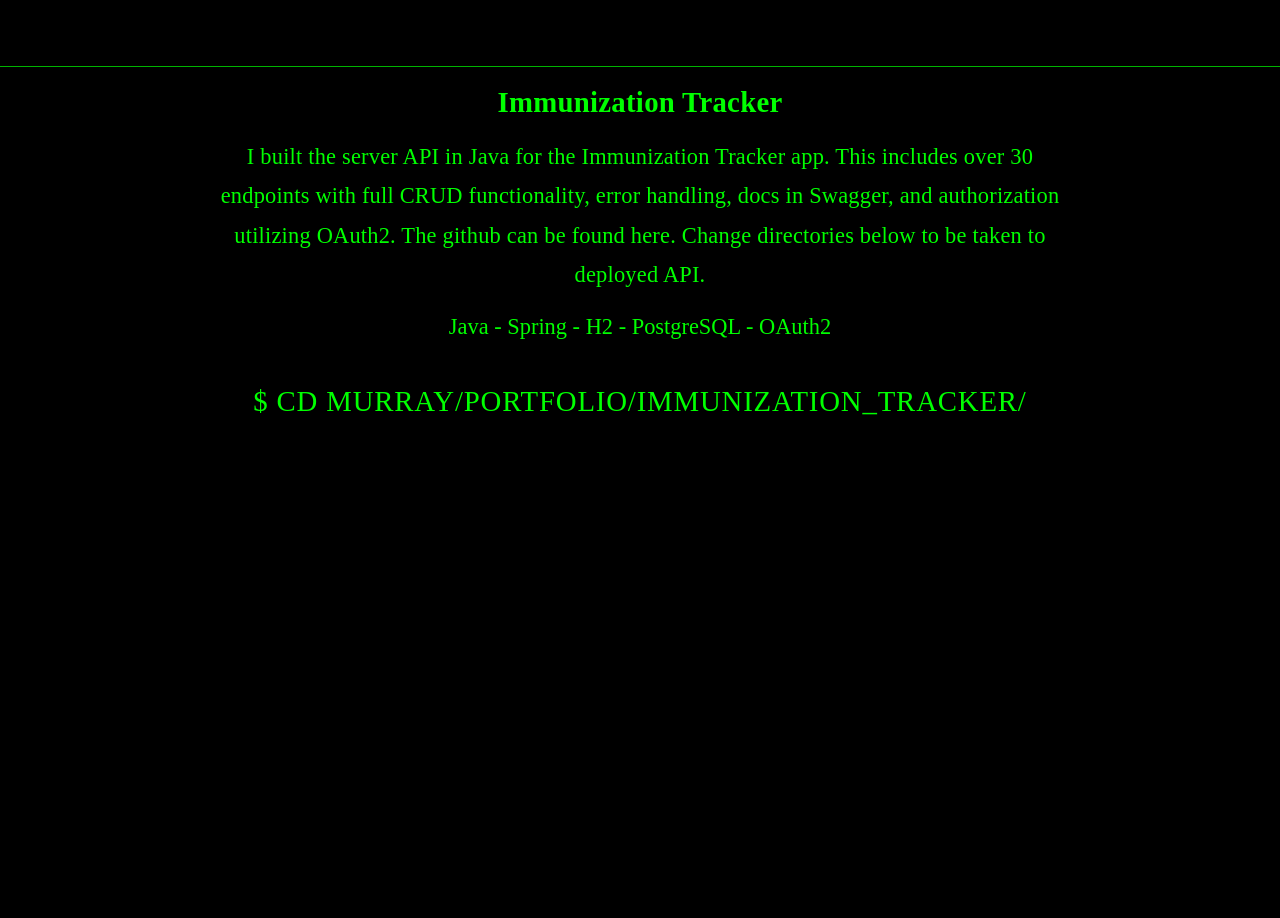
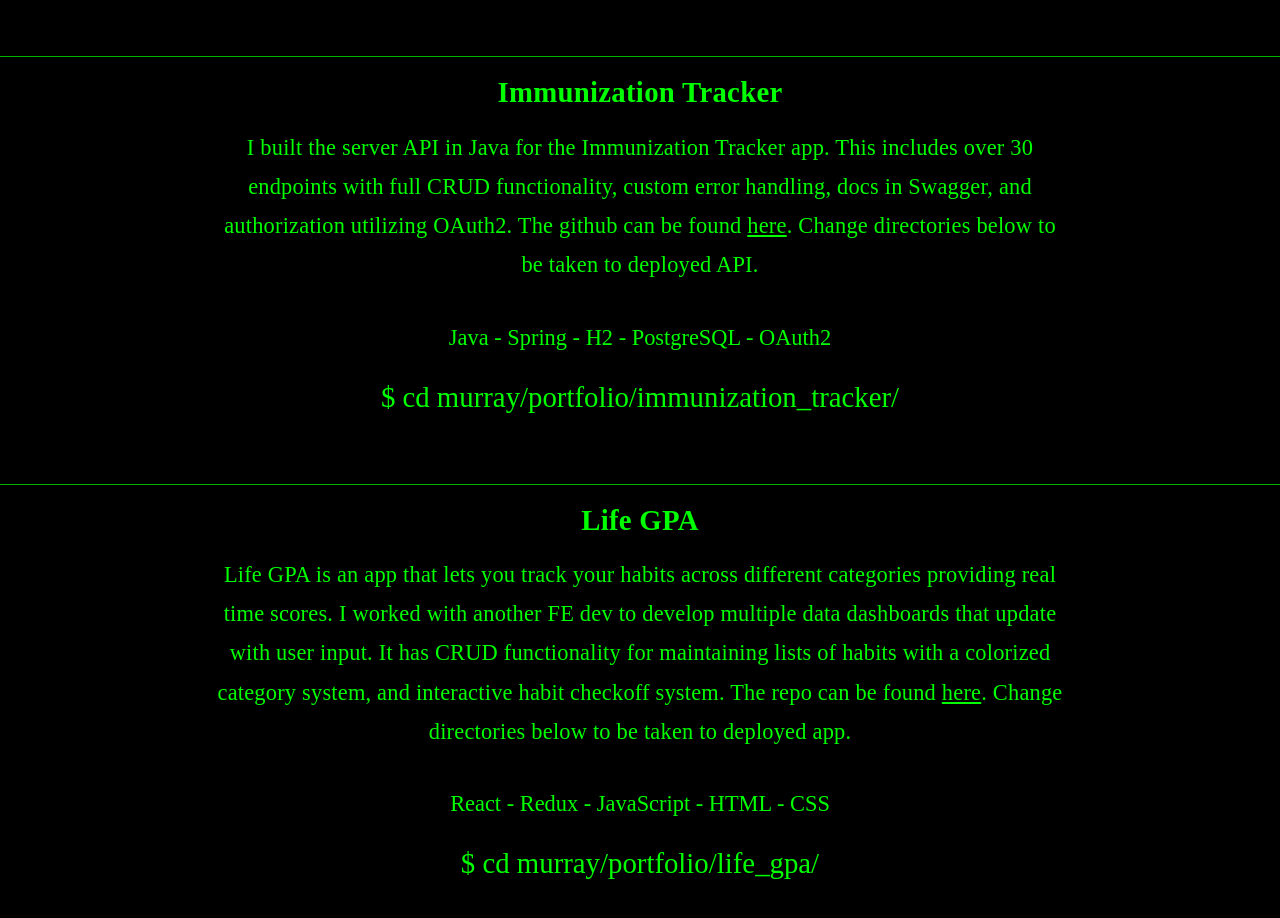
Before and after one commit to rorychristianmurray/portfolio, a React (Create React App) app: page /portfolio in a window 1280 px wide. Shown: the part 440-1358 px from the top of the page. Before the commit the page ends 912 px from the top, so only its background shows below. Built offline with nearby package versions, Linux system fonts and the light colour scheme.

Commit message:
Finish Portfolio projects updates

```diff
--- a/src/components/body/Headband.js
+++ b/src/components/body/Headband.js
@@ -1,11 +1,10 @@
 import React from "react";
-import { Grid, Button } from "@material-ui/core";
+import { Grid } from "@material-ui/core";
 import { headbandStyles } from "../styles/bodyStyles";
 import { Link } from "react-router-dom";
 
-export default props => {
+export default () => {
   const styles = headbandStyles();
-  console.log("Headband props", props);
 
   // const togglePort = () => {
   //   props.setPortIsOpen(!props.portOpen);
@@ -47,7 +46,7 @@ export default props => {
           className={styles.headbandLink}
           style={{ textDecoration: "none" }}
         >
-          <Button className={styles.headbandBtn}>$ cd murray/portfolio</Button>
+          <div className={styles.headbandBtn}>$ cd murray/portfolio</div>
         </Link>
       </Grid>
     </Grid>
--- a/src/components/body/Portfolio.js
+++ b/src/components/body/Portfolio.js
@@ -1,5 +1,5 @@
 import React from "react";
-import { Grid, Typography, Button } from "@material-ui/core";
+import { Grid, Typography} from "@material-ui/core";
 // import Headband from "./Headband";
 
 import { portfolioStyles } from "../styles/bodyStyles";
@@ -46,7 +46,7 @@ export default props => {
       </Grid>
       <a href="https://grantly-b5b58.firebaseapp.com/"style={{ textDecoration: "none" }}>
         <Grid item>
-          <Button className={styles.projButton}>$ cd murray/portfolio/founder_grants/</Button>
+          <div className={styles.projButton}>$ cd murray/portfolio/founder_grants/</div>
         </Grid>
       </a>
     </Grid>
@@ -65,15 +65,42 @@ export default props => {
       </Grid>
       <Grid item xs={8} >
         <Typography variant="subtitle1" className={styles.projectDetailsText}>
-        I built the server API in Java for the Immunization Tracker app. This includes over 30 endpoints with full CRUD functionality, error handling, docs in Swagger, and authorization utilizing OAuth2. The github can be found <span>here</span>. Change directories below to be taken to deployed API.
+        I built the server API in Java for the Immunization Tracker app. This includes over 30 endpoints with full CRUD functionality, custom error handling, docs in Swagger, and authorization utilizing OAuth2. The github can be found <a href="https://github.com/BWimmunizationtracker/backend" style={{color: "#00ff00"}} >here</a>. Change directories below to be taken to deployed API.
         </Typography>
       </Grid>
       <Grid item xs={8} className={styles.projectStack} >
         Java - Spring - H2 - PostgreSQL - OAuth2
       </Grid>
-      <a href="https://grantly-b5b58.firebaseapp.com/"style={{ textDecoration: "none" }}>
+      <a href="https://rcm-immunization-tracker.herokuapp.com/"style={{ textDecoration: "none" }}>
         <Grid item>
-          <Button className={styles.projButton}>$ cd murray/portfolio/immunization_tracker/</Button>
+          <div className={styles.projButton}>$ cd murray/portfolio/immunization_tracker/</div>
+        </Grid>
+      </a>
+    </Grid>
+    <Grid
+      container
+      item
+      direction="column"
+      justify="center"
+      alignItems="center"
+      className={styles.project}
+    >
+      <Grid item xs={8} className={styles.title}>
+        <Typography variant="subtitle1" className={styles.projectTitleText}>
+          Life GPA
+        </Typography>
+      </Grid>
+      <Grid item xs={8} >
+        <Typography variant="subtitle1" className={styles.projectDetailsText}>
+        Life GPA is an app that lets you track your habits across different categories providing real time scores. I worked with another FE dev to develop multiple data dashboards that update with user input. It has CRUD functionality for maintaining lists of habits with a colorized category system, and interactive habit checkoff system. The repo can be found <a href="https://github.com/lifegpa-lambda/Front-End" style={{color: "#00ff00"}} >here</a>. Change directories below to be taken to deployed app.
+        </Typography>
+      </Grid>
+      <Grid item xs={8} className={styles.projectStack} >
+        React - Redux - JavaScript - HTML - CSS
+      </Grid>
+      <a href="https://lifegpa-app.netlify.com/"style={{ textDecoration: "none" }}>
+        <Grid item>
+          <div className={styles.projButton}>$ cd murray/portfolio/life_gpa/</div>
         </Grid>
       </a>
     </Grid>
--- a/src/components/styles/bodyStyles.js
+++ b/src/components/styles/bodyStyles.js
@@ -70,7 +70,8 @@ export const portfolioStyles = makeStyles({
   projectDetailsText: {
     color: "#00ff00",
     fontFamily: "Classic Console",
-    fontSize: "1.4rem"
+    fontSize: "1.4rem",
+    marginBottom: 20
   },
   projectStack: {
     color: "#00ff00",
```
